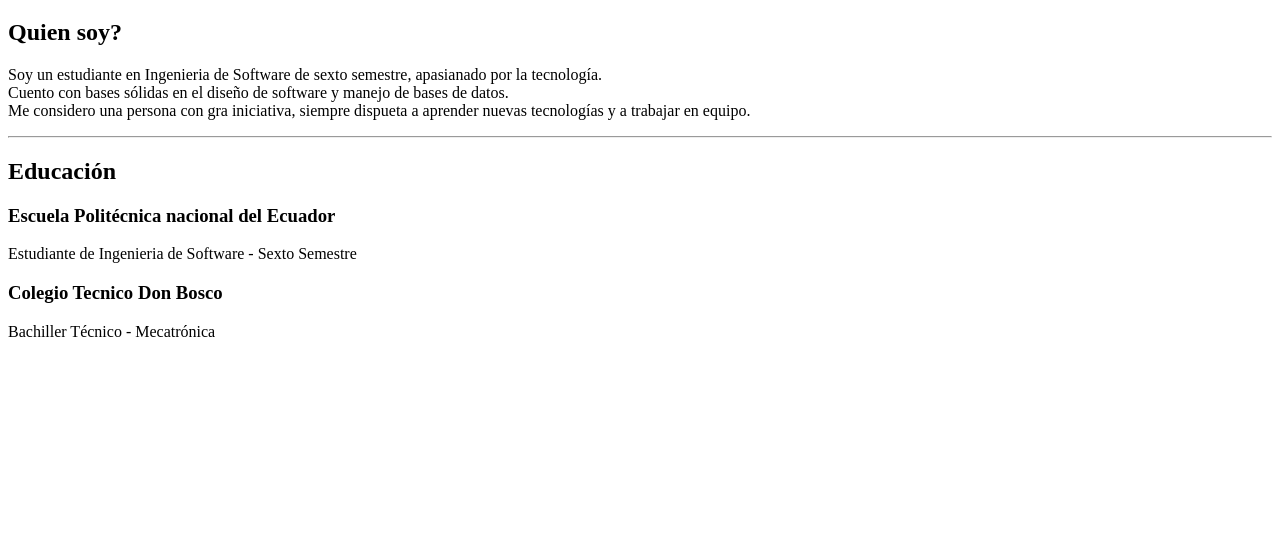
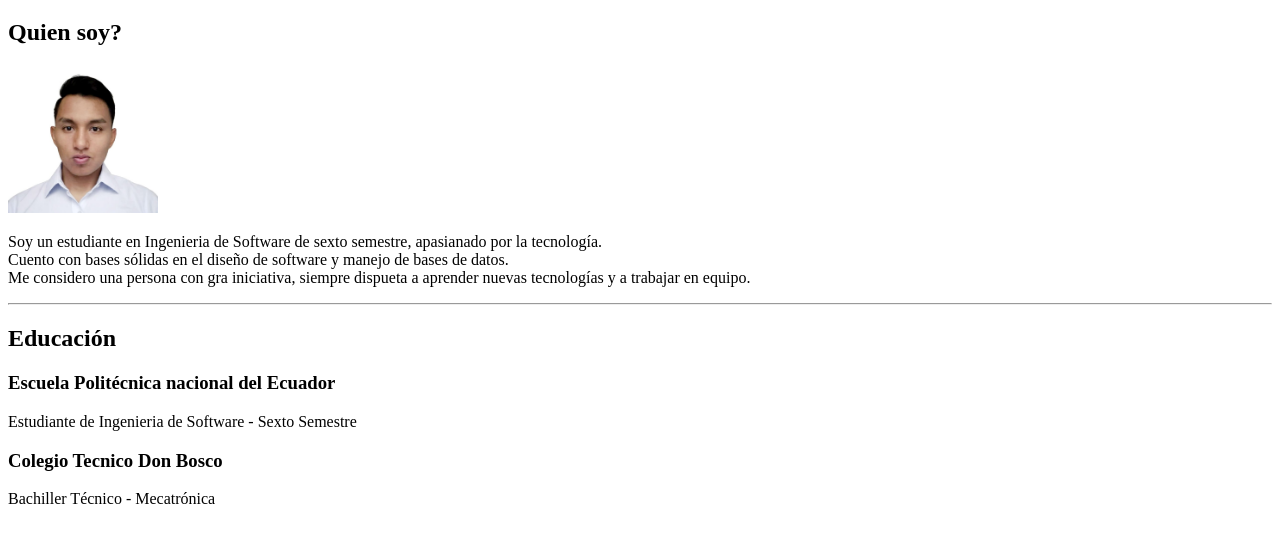
Before and after one commit to xjavi3r/perfil-profesional, a plain HTML site: page index.html in a window 1280 px wide. Shown: the part 87-630 px from the top of the page. Drawn offline with Linux system fonts and the light colour scheme.

Commit message:
adicion de imagen

```diff
--- a/index.html
+++ b/index.html
@@ -12,6 +12,7 @@
     |<a href="contactame.html">Contacto</a>
     <h1>Brandon Pallo</h1>
     <h2>Quien soy?</h2>
+            <img src="img/foto_perfil.png" width="150" alt="Imagen de Mi CV "/>
     <p>Soy un estudiante en Ingenieria de Software de sexto semestre, apasianado por la tecnología.
         <br>Cuento con bases sólidas en el diseño de software y manejo de bases de datos.
         <br>Me considero una persona con gra iniciativa, siempre dispueta a aprender nuevas tecnologías y a trabajar en equipo.</p>
```
Also changed, not shown: img/foto_perfil.png (added).
